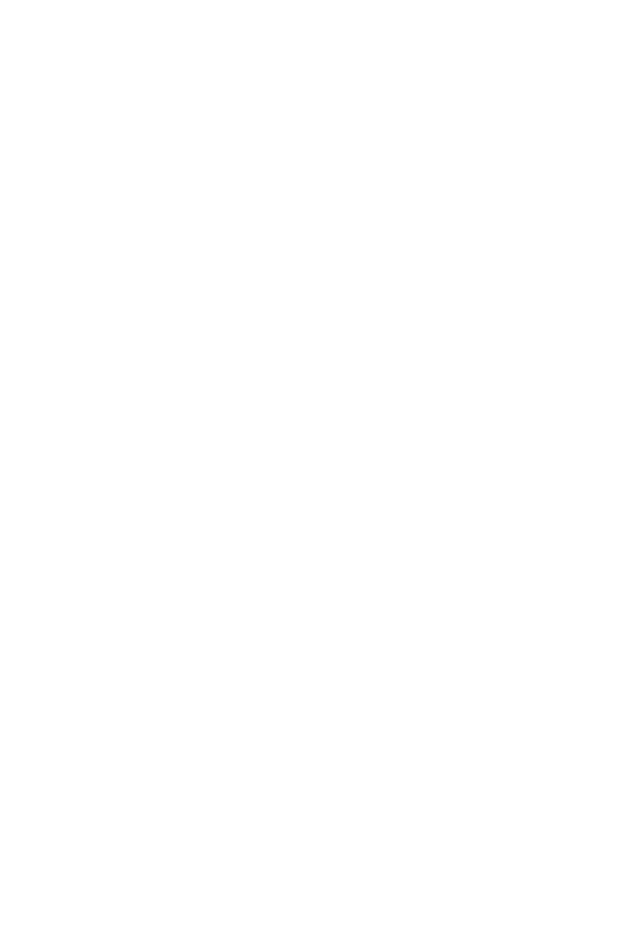
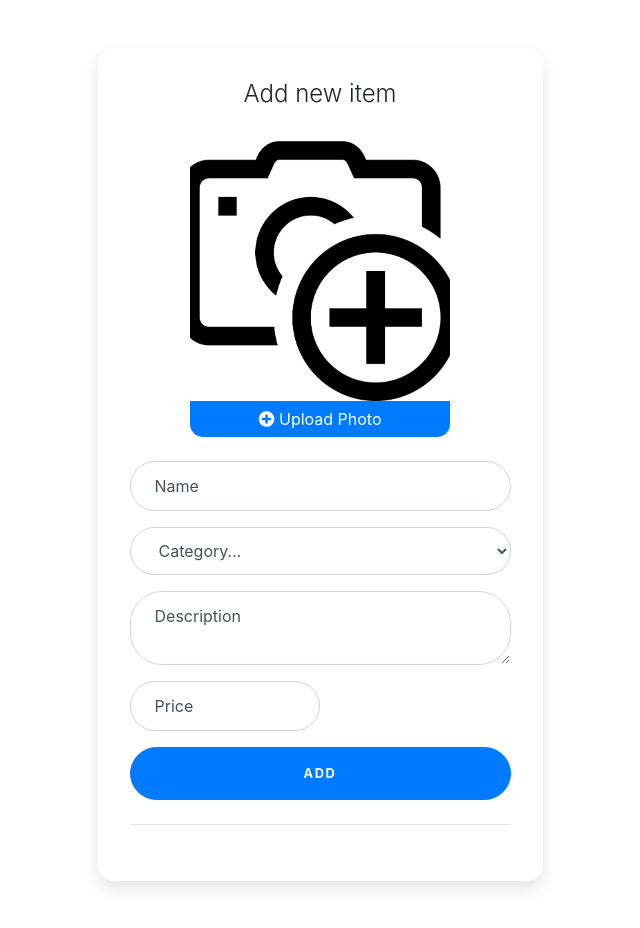
Before and after one commit to sterziev/menu-virtualize, an Angular app: page /add-item in a window 1280 px wide. Before the commit this address led to /. Shown: the whole page, without its empty margins (320-960 px from the left). Before the commit the page ends 800 px from the top, so only its background shows below. Built offline with nearby package versions, Linux system fonts and the light colour scheme.

Commit message:
add item

```diff
--- a/angular.json
+++ b/angular.json
@@ -30,6 +30,7 @@
             "styles": [
               "node_modules/bootstrap/dist/css/bootstrap.min.css",
               "node_modules/font-awesome/css/font-awesome.css",
+              "node_modules/@fortawesome/fontawesome-free/css/all.css",
               "src/styles.scss",
               "node_modules/ngx-toastr/toastr.css"
             ],
--- a/package.json
+++ b/package.json
@@ -19,6 +19,7 @@
     "@angular/platform-browser": "~10.0.6",
     "@angular/platform-browser-dynamic": "~10.0.6",
     "@angular/router": "~10.0.6",
+    "@fortawesome/fontawesome-free": "^5.15.3",
     "bootstrap": "^4.6.0",
     "font-awesome": "^4.7.0",
     "jquery": "^3.5.1",
--- a/src/app/app.module.ts
+++ b/src/app/app.module.ts
@@ -1,3 +1,4 @@
+import { AddItemComponent } from './list-menu/add-item/add-item.component';
 import { BrowserModule } from '@angular/platform-browser';
 import { NgModule } from '@angular/core';
 import { HttpClientModule } from '@angular/common/http';
@@ -15,7 +16,8 @@
     AppComponent,
     ListMenuComponent,
     LoginComponent,
-    RegisterComponent
+    RegisterComponent,
+    AddItemComponent
   ],
   imports: [
     BrowserModule,
--- /dev/null
+++ b/src/app/list-menu/add-item/add-item.component.html
@@ -0,0 +1,96 @@
+<div class="container">
+  <div class="row">
+    <div class="col-sm-9 col-md-7 col-lg-5 mx-auto">
+      <div class="card card-signin my-5">
+        <div class="card-body">
+          <h5 class="card-title text-center">Add new item</h5>
+          <form
+            class="form-signin"
+            (ngSubmit)="add(itemForm.value)"
+            [formGroup]="itemForm"
+          >
+
+            <div class="row justify-content-center">
+              <div class="col align-self-center img-col text-center no-padding">
+                <img class="img no-padding" [src]="imageSrc" />
+              </div>
+            </div>
+            <div class="form-group row justify-content-center">
+              <label for="file" class="custom-file-upload">
+                <i class="fas fa-plus-circle"></i> Upload Photo
+              </label>
+              <input
+                formControlName="file"
+                id="file"
+                type="file"
+                class="form-control"
+                (change)="onFileChange($event)"
+              />
+            </div>
+
+            <div class="form-label-group">
+              <input
+                type="text"
+                id="name"
+                class="form-control"
+                placeholder="Name"
+                formControlName="name"
+                [class.invalid]=""
+              />
+              <label for="name" [class.invalid]="">Name</label>
+            </div>
+            <!-- /////////////////// -->
+
+            <div class="form-label-group">
+              <!-- <input type="text" id="category" class="form-control" placeholder="Category"
+                formControlName="category" [class.invalid]=""> -->
+              <select class="form-control" id="exampleFormControlSelect1">
+                <option selected>Category...</option>
+                <option>1</option>
+                <option>2</option>
+                <option>3</option>
+                <option>4</option>
+                <option>5</option>
+              </select>
+              <!-- <label for="category" [class.invalid]="">Category</label> -->
+            </div>
+
+            <div class="form-label-group">
+              <textarea
+                type="text"
+                id="description"
+                class="form-control"
+                placeholder="Description"
+                formControlName="description"
+                [class.invalid]=""
+              >
+              </textarea>
+              <label for="description" [class.invalid]="">Description</label>
+            </div>
+
+            <div class="form-label-group">
+              <input
+                type="number"
+                id="price"
+                class="form-control mid"
+                placeholder="Price"
+                formControlName="price"
+                [class.invalid]=""
+              />
+              <label for="price" [class.invalid]="">Price</label>
+              <div *ngIf="" class="invalid-cred-label">Price is invalid!</div>
+            </div>
+
+            <button
+              class="btn btn-lg btn-primary btn-block text-uppercase"
+              type="submit"
+            >
+              Add
+            </button>
+            <hr class="my-4" />
+          </form>
+        </div>
+      </div>
+    </div>
+  </div>
+</div>
--- /dev/null
+++ b/src/app/list-menu/add-item/add-item.component.scss
@@ -0,0 +1,34 @@
+.img {
+    // width: 100%;
+    // height: 100%;
+    // width: 100%;
+    // height: 250px;
+    // max-width: 83.333333%;
+    // height: 100px;
+    // width: 100px;
+    // background-position: bottom center;
+    // background-size: cover;
+    // opacity: 0.2;
+
+    border-top-right-radius: 13px;
+    border-top-left-radius: 13px;
+    object-fit: cover;
+    width:260px;
+    height:260px;
+}
+
+input[type="file"] {
+    display: none;
+}
+.custom-file-upload {
+    display: inline-block;
+    padding: 6px 12px;
+    cursor: pointer;
+    width: 260px;
+    text-align: center;
+    color: #fff;
+    background-color: #007bff;
+    border-color: #007bff;
+    border-bottom-left-radius: 13px;
+    border-bottom-right-radius: 13px;
+}
--- /dev/null
+++ b/src/app/list-menu/add-item/add-item.component.ts
@@ -0,0 +1,73 @@
+import { Component, OnInit } from '@angular/core';
+import { FormGroup, FormBuilder, Validators } from '@angular/forms';
+import { ActivatedRoute, Router } from '@angular/router';
+
+@Component({
+  selector: 'app-add-item',
+  templateUrl: './add-item.component.html',
+  styleUrls: ['./add-item.component.scss'],
+})
+export class AddItemComponent implements OnInit {
+  public itemForm: FormGroup;
+  imageSrc = '\\assets\\img\\add-photo.png';
+
+  constructor(private formBuilder: FormBuilder) {}
+
+  ngOnInit(): void {
+    console.log('init');
+
+    this.itemForm = this.formBuilder.group({
+      name: [
+        '',
+        {
+          validators: [Validators.minLength(2), Validators.required],
+          updateOn: 'submit',
+        },
+      ],
+      description: [
+        '',
+        {
+          validators: [Validators.minLength(2), Validators.required],
+          updateOn: 'submit',
+        },
+      ],
+      price: [
+        '',
+        {
+          validators: [Validators.min(0), Validators.required],
+          updateOn: 'submit',
+        },
+      ],
+      file: ['', [Validators.required]],
+      fileSource: ['', [Validators.required]],
+    });
+  }
+
+  add(formValues: any) {
+    console.log(formValues);
+  }
+
+  get controls() {
+    return this.itemForm.controls;
+  }
+
+  onFileChange(event) {
+    console.log(event);
+
+    const reader = new FileReader();
+
+    if (event.target.files && event.target.files.length) {
+      const [file] = event.target.files;
+      reader.readAsDataURL(file);
+
+      reader.onload = () => {
+        this.imageSrc = reader.result as string;
+
+        this.itemForm.patchValue({
+          fileSource: reader.result,
+        });
+      };
+      console.log('end');
+    }
+  }
+}
--- a/src/app/user/login/login.component.ts
+++ b/src/app/user/login/login.component.ts
@@ -1,28 +1,42 @@
-import { Component } from '@angular/core';
+import { Component, OnInit } from '@angular/core';
 import { FormGroup, FormBuilder, Validators } from '@angular/forms';
 import { ActivatedRoute, Router } from '@angular/router';
-
 
 @Component({
   selector: 'app-login',
   templateUrl: './login.component.html',
-  styleUrls: ['./login.component.scss']
+  styleUrls: ['./login.component.scss'],
 })
-export class LoginComponent {
+export class LoginComponent implements OnInit {
   public loginForm: FormGroup;
   badCredentials = false;
 
-  constructor(private formBuilder: FormBuilder,
+  constructor(
+    private formBuilder: FormBuilder,
     // public toastService: ToastService,
     private route: ActivatedRoute,
-    private router: Router) { }
+    private router: Router
+  ) {}
 
   ngOnInit(): void {
     console.log('init');
 
     this.loginForm = this.formBuilder.group({
-      email: ['', { validators: [Validators.minLength(2), Validators.required, Validators.email], updateOn: 'blur' }],
-      password: ['', { validators: [Validators.minLength(2), Validators.required], }],
+      email: [
+        '',
+        {
+          validators: [
+            Validators.minLength(2),
+            Validators.required,
+            Validators.email,
+          ],
+          updateOn: 'blur',
+        },
+      ],
+      password: [
+        '',
+        { validators: [Validators.minLength(2), Validators.required] },
+      ],
     });
   }
 
@@ -57,7 +71,7 @@
   login(formValues: any) {
     console.log(formValues);
     this.badCredentials = true;
-    this.controls['password'].reset();
+    this.controls.password.reset();
 
     // this.userService.login(formValues).subscribe(
     //   (data) => {
--- a/src/styles.scss
+++ b/src/styles.scss
@@ -100,9 +100,19 @@
     margin-bottom: 1rem;
 }
 
+.form-label-group textarea,
+.form-label-group select,
 .form-label-group input {
     height: auto;
     border-radius: 2rem;
+}
+
+.form-label-group > select {
+    padding: var(--input-padding-y) var(--input-padding-x);
+}
+
+.form-label-group > textarea {
+    padding: var(--input-padding-y) var(--input-padding-x);
 }
 
 .form-label-group > input,
@@ -125,31 +135,38 @@
     transition: all 0.1s ease-in-out;
 }
 
+.form-label-group textarea::-webkit-textarea-placeholder,
 .form-label-group input::-webkit-input-placeholder {
     color: transparent;
 }
 
+.form-label-group textarea:-ms-textarea-placeholder,
 .form-label-group input:-ms-input-placeholder {
     color: transparent;
 }
 
+.form-label-group textarea::-ms-textarea-placeholder,
 .form-label-group input::-ms-input-placeholder {
     color: transparent;
 }
 
+.form-label-group textarea::-moz-placeholder,
 .form-label-group input::-moz-placeholder {
     color: transparent;
 }
 
+.form-label-group textarea::placeholder,
 .form-label-group input::placeholder {
     color: transparent;
 }
 
+.form-label-group textarea:not(:placeholder-shown),
 .form-label-group input:not(:placeholder-shown) {
     padding-top: calc(var(--input-padding-y) + var(--input-padding-y) * (2 / 3));
     padding-bottom: calc(var(--input-padding-y) / 3);
 }
 
+.form-label-group textarea:not(:placeholder-shown) ~ label,
 .form-label-group input:not(:placeholder-shown) ~ label {
     padding-top: calc(var(--input-padding-y) / 3);
     padding-bottom: calc(var(--input-padding-y) / 3);
@@ -168,6 +185,14 @@
 
     .form-control:focus.invalid {
         box-shadow: 0 0 0 0.2rem rgb(255 0 0 / 25%);
+    }
+
+    .form-control.small {
+        width: 33%;
+    }
+
+    .form-control.mid {
+        width: 50%;
     }
 }
 
```
Also changed, not shown: src/app/app-routing.module.ts (+13 -8 lines), src/app/list-menu/list-menu.component.ts (+60 -34 lines), src/app/user/register/register.component.ts (+111 -18 lines), src/assets/img/add-photo.png (added), 1 other file (tests, documents, lock files or other folders).
